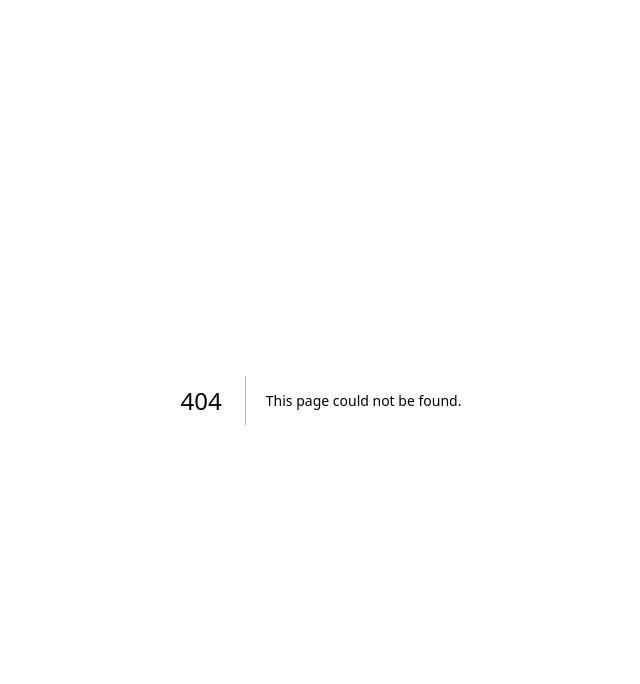
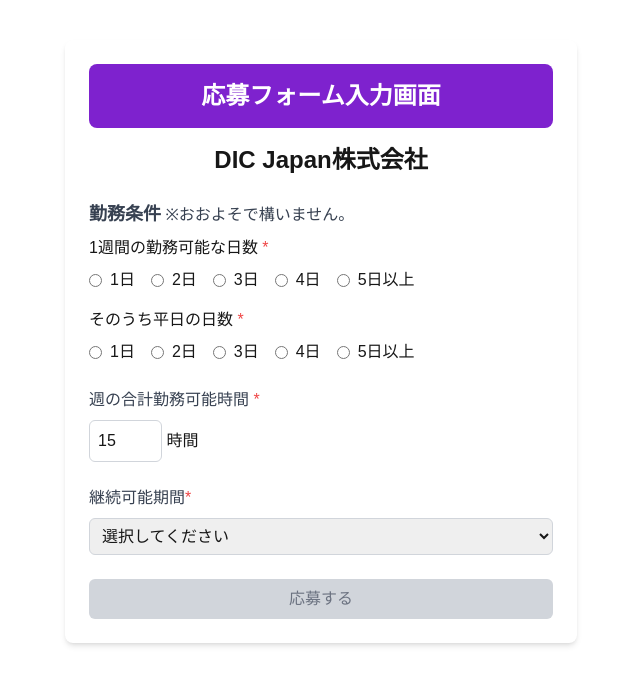
Before and after one commit to hirodesu85/enpit-syukatsu, a Next.js app: page /application in a window 1280 px wide. Before the commit this address had no page. Shown: the top 684 px of the page, without its empty margins (319-959 px from the left). Built offline with nearby package versions, Linux system fonts and the light colour scheme.

Commit message:
応募フォームと画面遷移を頑張りました

```diff
--- /dev/null
+++ b/src/app/application/page.tsx
@@ -0,0 +1,120 @@
+"use client";
+
+import { useState, useEffect } from 'react';
+import { useRouter } from 'next/navigation';
+
+export default function Application() {
+  const router = useRouter();
+  const [workDays, setWorkDays] = useState('');
+  const [weekdayDays, setWeekdayDays] = useState('');
+  const [hours, setHours] = useState(15);
+  const [period, setPeriod] = useState('');
+  const [isFormValid, setIsFormValid] = useState(false);
+
+  useEffect(() => {
+    const isValid = workDays !== '' && weekdayDays !== '' && hours > 0 && period !== '';
+    setIsFormValid(isValid);
+  }, [workDays, weekdayDays, hours, period]);
+
+  const handleSubmit = (e: React.FormEvent<HTMLFormElement>) => {
+    e.preventDefault();
+    if (isFormValid){
+        console.log({ workDays, weekdayDays, hours, period });
+        router.push('/congratulation');
+    }else{
+        alert("すべての項目を入力してください。");
+    }
+  };
+
+  return (
+    <div className="max-w-lg mx-auto mt-10 p-6 bg-white rounded-lg shadow-md">
+      <h1 className="text-2xl font-bold text-center bg-purple-700 text-white py-4 rounded-b-lg rounded-t-lg">
+        応募フォーム入力画面
+      </h1>
+      <h2 className="text-2xl font-semibold text-center mt-4">DIC Japan株式会社</h2>
+
+      <form onSubmit={handleSubmit}>
+        <div className="mt-6">
+          <label className="block font-medium text-gray-700">
+          <span className="text-lg font-semibold mt-4"> 勤務条件</span> ※おおよそで構いません。
+          </label>
+          <p className="mt-2 font-medium">1週間の勤務可能な日数<span className="text-red-500"> *</span></p>
+          <div className="flex space-x-4 mt-2">
+            {[1, 2, 3, 4, 5].map((day) => (
+              <label key={day} className="flex items-center">
+                <input
+                  type="radio"
+                  name="work-days"
+                  value={day}
+                  checked={workDays === String(day)}
+                  onChange={(e) => setWorkDays(e.target.value)}
+                  className="mr-2"
+                />
+                {day === 5 ? '5日以上' : `${day}日`}
+              </label>
+            ))}
+          </div>
+
+          <p className="mt-4 font-medium">そのうち平日の日数<span className="text-red-500"> *</span></p>
+          <div className="flex space-x-4 mt-2">
+            {[1, 2, 3, 4, 5].map((day) => (
+              <label key={day} className="flex items-center">
+                <input
+                  type="radio"
+                  name="weekday-days"
+                  value={day}
+                  checked={weekdayDays === String(day)}
+                  onChange={(e) => setWeekdayDays(e.target.value)}
+                  className="mr-2"
+                />
+                {day === 5 ? '5日以上' : `${day}日`}
+              </label>
+            ))}
+          </div>
+        </div>
+
+        <div className="mt-6">
+          <label htmlFor="hours" className="block font-medium text-gray-700">
+            週の合計勤務可能時間<span className="text-red-500"> *</span>
+          </label>
+          <input
+            type="number"
+            id="hours"
+            name="hours"
+            value={hours}
+            onChange={(e) => setHours(Number(e.target.value))}
+            min="1"
+            max="40"
+            className="mt-2 w-half p-2 border border-gray-300 rounded-md"
+          /> 時間
+        </div>
+
+        <div className="mt-6">
+          <label htmlFor="period" className="block font-medium text-gray-700">
+            継続可能期間<span className="text-red-500">*</span>
+          </label>
+          <select
+            id="period"
+            name="period"
+            value={period}
+            onChange={(e) => setPeriod(e.target.value)}
+            className="mt-2 w-full p-2 border border-gray-300 rounded-md"
+          >
+            <option value="">選択してください</option>
+            <option value="1">1ヶ月</option>
+            <option value="2">2〜3ヶ月</option>
+            <option value="3">4〜6ヶ月</option>
+            <option value="4">6ヶ月〜1年</option>
+            <option value="5">1年以上</option>
+          </select>
+        </div>
+
+        <div className="mt-6">
+          <button type="submit" className={`w-full py-2 rounded-md ${isFormValid ? 'bg-purple-700 text-white' : 'bg-gray-300 text-gray-500'}`}>
+            応募する
+          </button>
+        </div>
+      </form>
+    </div>
+  );
+}
--- /dev/null
+++ b/src/app/congratulation/page.tsx
@@ -0,0 +1,10 @@
+export default function congratulation() {
+    return (
+      <div className="flex items-center justify-center h-screen">
+        <div className="text-center">
+          <h1 className="text-3xl font-bold">応募完了です！！</h1>
+          <p className="text-lg">後日、担当者よりご連絡させていただきます。</p>
+        </div>
+      </div>
+    );
+  }
--- a/src/app/page.tsx
+++ b/src/app/page.tsx
@@ -1,6 +1,10 @@
+import Link from 'next/link'
+
 export default function Home() {
   return (
     <div className="flex flex-col items-center justify-center min-h-screen">
+      <Link href='/application'>Go!</Link>
+      <Link href='/congratulation'>コングラ！</Link>
       <h1 className="text-3xl font-bold">ツクカツ</h1>
       <h2 className="text-xl mb-6">つくばのエンジニア志望学生のインターン探しをサポートするサイト</h2>
       <div className="border rounded-lg p-6 shadow-lg w-full max-w-md">
```
